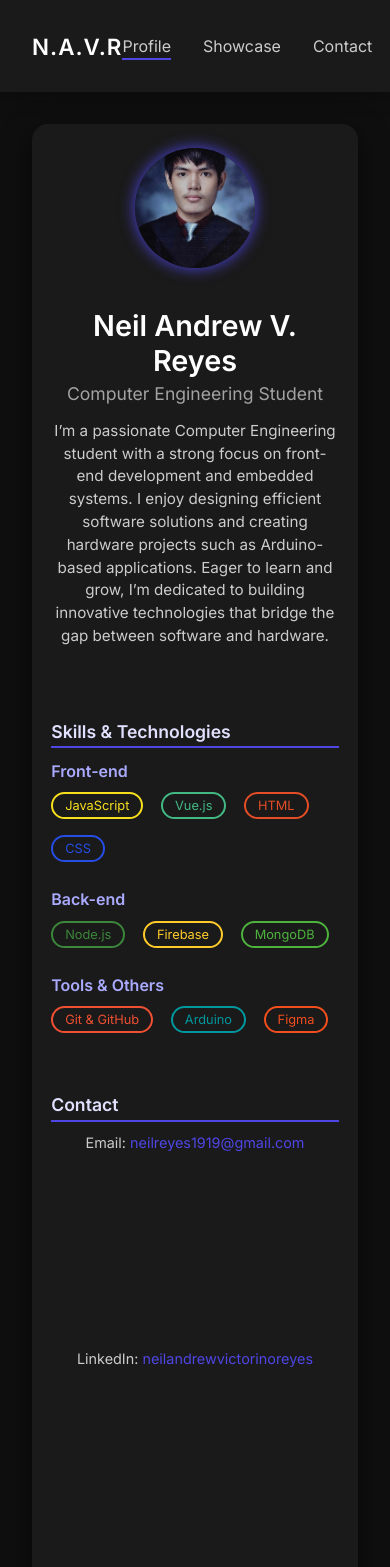
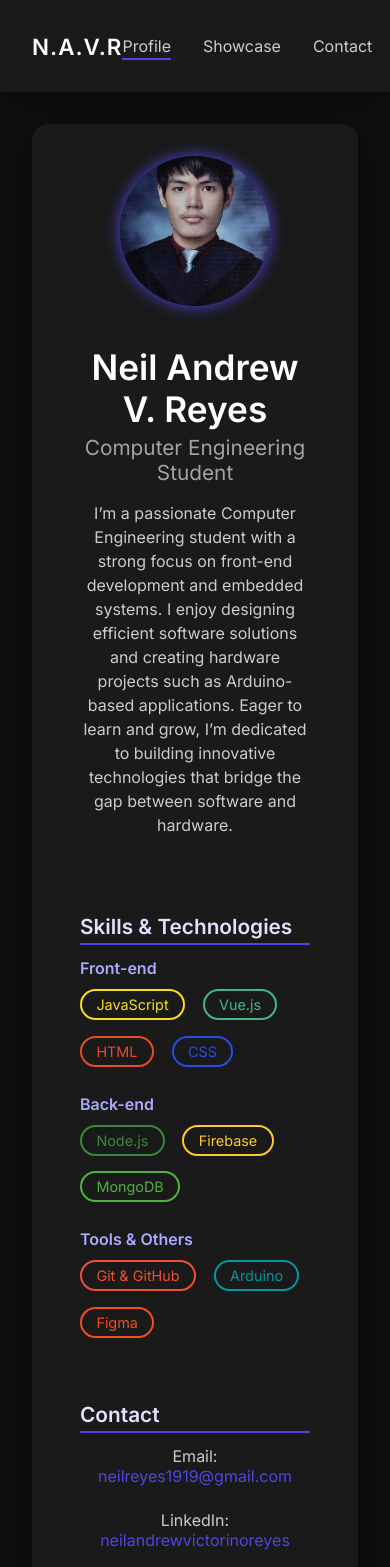
Before and after one commit to NeilAndrewReyes/Vue.js-Portfolio, a Vue app: page /Vue.js-Portfolio/portfolio/profile in a window 390 px wide. Shown: the top 1567 px of the page. Built offline with nearby package versions, Linux system fonts and the light colour scheme; sample sign-in values are in the browser's storage.

Commit message:
Fix issues

```diff
--- a/src/pages/Contact.vue
+++ b/src/pages/Contact.vue
@@ -122,57 +122,4 @@ export default {
   background: #7c68ff;
   transform: translateY(-2px);
 }
-
-@media (max-width: 768px) {
-  .card {
-    padding: 1.5rem;
-  }
-
-  .contact-form-section h3 {
-    font-size: 1.3rem;
-  }
-
-  .contact-form input,
-  .contact-form textarea {
-    font-size: 0.95rem;
-    padding: 0.8rem 0.9rem;
-  }
-
-  .contact-form button {
-    font-size: 0.95rem;
-    padding: 0.8rem;
-  }
-}
-
-@media (max-width: 480px) {
-  .card {
-    padding: 1rem;
-    border-radius: 1rem;
-  }
-
-  .contact-form-section {
-    padding: 1.5rem 1rem;
-  }
-
-  .contact-form-section h3 {
-    font-size: 1.1rem;
-    padding-bottom: 0.4rem;
-  }
-
-  .contact-form {
-    gap: 1rem;
-  }
-
-  .contact-form input,
-  .contact-form textarea {
-    font-size: 0.9rem;
-    padding: 0.75rem;
-  }
-
-  .contact-form button {
-    font-size: 0.9rem;
-    padding: 0.75rem;
-  }
-}
-
 </style>
--- a/src/pages/Creative.vue
+++ b/src/pages/Creative.vue
@@ -10,7 +10,12 @@
       </p>
       <button v-if="!started" @click="startGame">Start Game</button>
 
-      <div v-if="started" class="circle" :style="{ top: y + 'px', left: x + 'px' }" @click="handleClick"></div>
+      <div
+        v-if="started"
+        class="circle"
+        :style="{ top: y + 'px', left: x + 'px' }"
+        @click="handleClick"
+      ></div>
 
       <div v-if="gameOver" class="result">
         <h3>Game Over!</h3>
@@ -52,20 +57,14 @@ export default {
     },
     moveCircle() {
       this.interval = setInterval(() => {
-        const circleSize = 80; // default
-        const maxX = window.innerWidth - circleSize;
-        const maxY = window.innerHeight - circleSize - 100;
-        this.x = Math.floor(Math.random() * maxX);
-        this.y = Math.floor(Math.random() * maxY);
+        this.x = Math.floor(Math.random() * (window.innerWidth - 100));
+        this.y = Math.floor(Math.random() * (window.innerHeight - 200));
       }, 700);
     },
     handleClick() {
       this.score++;
-      const circleSize = 80;
-      const maxX = window.innerWidth - circleSize;
-      const maxY = window.innerHeight - circleSize - 100;
-      this.x = Math.floor(Math.random() * maxX);
-      this.y = Math.floor(Math.random() * maxY);
+      this.x = Math.floor(Math.random() * (window.innerWidth - 100));
+      this.y = Math.floor(Math.random() * (window.innerHeight - 200));
     },
     endGame() {
       clearInterval(this.interval);
--- a/src/pages/Login.vue
+++ b/src/pages/Login.vue
@@ -41,13 +41,12 @@ html {
 }
 
 .login-container {
-  min-height: 100vh;
+  height: 100vh;
   background: #0f0f0f;
   display: flex;
   justify-content: center;
   align-items: center;
   font-family: 'Inter', sans-serif;
-  padding: 1rem;
 }
 
 .login-box {
@@ -61,7 +60,6 @@ html {
   flex-direction: column;
   gap: 1.2rem;
   color: #ffffff;
-  transition: all 0.3s ease;
 }
 
 .login-box h1 {
@@ -113,36 +111,5 @@ html {
   color: #ff5c5c;
   font-size: 0.9rem;
   margin-top: -0.5rem;
-  text-align: center;
-}
-
-@media (max-width: 768px) {
-  .login-box {
-    padding: 2rem;
-    max-width: 100%;
-  }
-
-  .login-box h1 {
-    font-size: 1.5rem;
-  }
-
-  .login-box input,
-  .login-box button {
-    font-size: 0.9rem;
-  }
-}
-
-@media (max-width: 480px) {
-  .login-box {
-    padding: 1.5rem;
-  }
-
-  .login-box h1 {
-    font-size: 1.3rem;
-  }
-
-  .subtitle {
-    font-size: 0.85rem;
-  }
 }
 </style>
--- a/src/pages/Profile.vue
+++ b/src/pages/Profile.vue
@@ -9,10 +9,7 @@
           <h1 class="name">Neil Andrew V. Reyes</h1>
           <h2 class="title">Computer Engineering Student</h2>
           <p class="bio">
-            I’m a passionate Computer Engineering student with a strong focus on front-end development and embedded
-            systems. I enjoy designing efficient software solutions and creating hardware projects such as Arduino-based
-            applications. Eager to learn and grow, I’m dedicated to building innovative technologies that bridge the gap
-            between software and hardware.
+            I’m a passionate Computer Engineering student with a strong focus on front-end development and embedded systems. I enjoy designing efficient software solutions and creating hardware projects such as Arduino-based applications. Eager to learn and grow, I’m dedicated to building innovative technologies that bridge the gap between software and hardware.
           </p>
         </div>
       </div>
@@ -54,8 +51,8 @@
           <li>Email: <a href="mailto:neilreyes1919@gmail.com">neilreyes1919@gmail.com</a></li>
           <li>LinkedIn: <a href="https://linkedin.com/in/neilandrewvictorinoreyes" target="_blank"
               rel="noopener">neilandrewvictorinoreyes</a></li>
-          <li>GitHub: <a href="https://github.com/NeilAndrewReyes" target="_blank" rel="noopener">NeilAndrewReyes</a>
-          </li>
+          <li>GitHub: <a href="https://github.com/NeilAndrewReyes" target="_blank"
+              rel="noopener">NeilAndrewReyes</a></li>
         </ul>
       </div>
     </div>
@@ -306,62 +303,4 @@ export default {
   }
 }
 
-/* Below existing media query (max-width: 720px), add these: */
-
-@media (max-width: 540px) {
-  .profile-container {
-    padding: 1.5rem 1.2rem;
-  }
-
-  .name {
-    font-size: 1.8rem;
-  }
-
-  .title {
-    font-size: 1.1rem;
-  }
-
-  .bio {
-    font-size: 0.95rem;
-  }
-
-  .category ul li {
-    font-size: 0.85rem;
-    padding: 0.25rem 0.75rem;
-  }
-
-  .contact-section ul {
-    flex-direction: column;
-    gap: 1rem;
-    align-items: center;
-  }
-
-  .contact-section ul li {
-    font-size: 0.95rem;
-  }
-}
-
-@media (max-width: 400px) {
-  .profile-photo {
-    width: 120px;
-    height: 120px;
-  }
-
-  .skills-section h3,
-  .contact-section h3 {
-    font-size: 1.1rem;
-  }
-
-  .category h4 {
-    font-size: 1rem;
-  }
-
-  .category ul li {
-    font-size: 0.8rem;
-  }
-
-  .contact-section ul li {
-    font-size: 0.9rem;
-  }
-}
 </style>
--- a/src/pages/Showcase.vue
+++ b/src/pages/Showcase.vue
@@ -139,45 +139,4 @@ export default {
   border-bottom-color: #7c68ff;
 }
 
-@media (max-width: 768px) {
-  .section-title {
-    font-size: 1.6rem;
-    padding-bottom: 0.4rem;
-  }
-
-  .project-info h3 {
-    font-size: 1.1rem;
-  }
-
-  .project-info p {
-    font-size: 0.9rem;
-  }
-
-  .project-card {
-    border-radius: 1rem;
-  }
-}
-
-@media (max-width: 480px) {
-  .section-title {
-    font-size: 1.4rem;
-  }
-
-  .project-info {
-    padding: 0.8rem 1rem 1.2rem;
-  }
-
-  .project-info p {
-    font-size: 0.85rem;
-  }
-
-  .project-link {
-    font-size: 0.9rem;
-  }
-
-  .projects-grid {
-    gap: 1.5rem;
-  }
-}
-
 </style>
```
